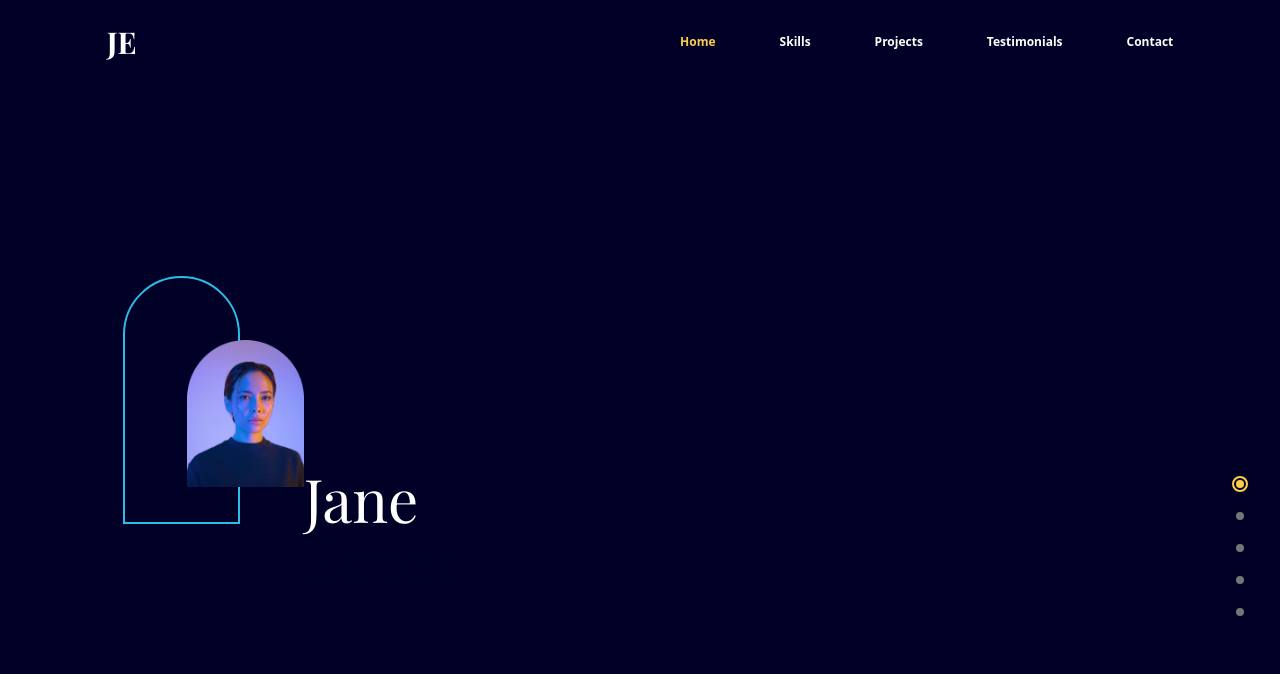
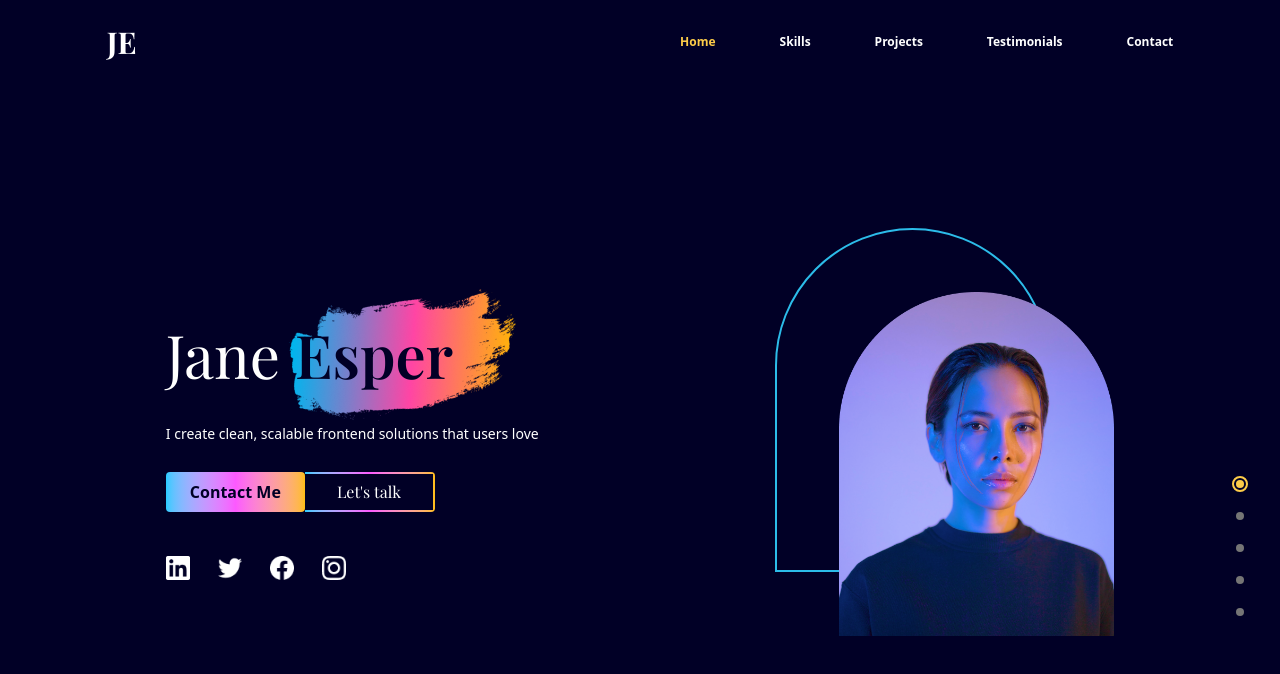
Before and after one commit to AsfandG/portfolio, a React (Vite) app: page / in a window 1280 px wide. Shown: the top 674 px of the page. Built offline with nearby package versions, Linux system fonts and the light colour scheme; a web font is replaced by a local one.

Commit message:
home view completed

```diff
--- a/src/components/landing.jsx
+++ b/src/components/landing.jsx
@@ -2,6 +2,8 @@ import React from "react";
 import useMediaQuery from "../hooks/useMediaQuery";
 import ProfileImage from "../assets/profile-image.png";
 import { motion } from "motion/react";
+import AnchorLink from "react-anchor-link-smooth-scroll";
+import SocialMediaIcons from "./social-media-icons";
 
 const Landing = ({ setSelectedPage }) => {
   const isAboveMediumScreens = useMediaQuery("(min-width:1060px)");
@@ -9,7 +11,7 @@ const Landing = ({ setSelectedPage }) => {
   return (
     <section
       id="home"
-      className="laptop:flex laptop:justify-between laptop:items-center laptop:h-full gap-16 py-10"
+      className="laptop:flex laptop:justify-around laptop:items-center laptop:h-full gap-12 py-10"
     >
       {/* Image */}
       <div className="laptop:order-2 flex justify-center basis-2/6 z-10 mt-16 laptop:mt-32">
@@ -18,7 +20,7 @@ const Landing = ({ setSelectedPage }) => {
             <img
               src={ProfileImage}
               alt="profile"
-              className="hover:filter hover:saturate-200 transition duration-200 z-10 w-full max-w-[400px] laptop:max-w-[600px]"
+              className="hover:filter hover:saturate-200 transition duration-200 z-10 w-full max-w-[400px] laptop:max-w-[500px]"
             />
           </div>
         ) : (
@@ -28,9 +30,9 @@ const Landing = ({ setSelectedPage }) => {
             className="hover:filter hover:saturate-200 transition duration-200 z-10 w-3/5 max-w-[350px] laptop:max-w-[550px]"
           />
         )}
-
+      </div>
       {/* Main Section */}
-        <div className="z-30 basis-3/6 mt-12 laptop:mt-32">
+      <div className="z-30 basis-2/5 mt-12 laptop:mt-32">
         <motion.div
           initial="hidden"
           whileInView="visible"
@@ -43,12 +45,60 @@ const Landing = ({ setSelectedPage }) => {
         >
           <p className="text-6xl font-playfair z-10 text-center laptop:text-start">
             Jane{" "}
-              <span className="mobile:relative mobile:text-deep-blue mobile:font-semibold z-20">
+            <span className="mobile:relative mobile:text-deep-blue mobile:font-semibold z-20 mobile:before:content-[var(--brush)] before:absolute before:-left-[25px] before:-top-[70px] before:z-[-1]">
               Esper
             </span>
           </p>
+
+          <p className="mt-10 mb-7 text-sm text-center laptop:text-start">
+            I create clean, scalable frontend solutions that users love
+          </p>
         </motion.div>
+
+        {/* Call To Actions */}
+        <motion.div
+          className="flex mt-5 justify-center laptop:justify-start"
+          initial="hidden"
+          whileInView="visible"
+          viewport={{ once: true, amount: 0.5 }}
+          transition={{ delay: 0.2, duration: 0.5 }}
+          variants={{
+            hidden: { opacity: 0, x: -50 },
+            visible: { opacity: 1, x: 0 },
+          }}
+        >
+          <AnchorLink
+            className="bg-linear-to-r from-[#24cbff] via-[#fc59ff] to-[#ffbd0c] text-deep-blue rounded-sm py-2 px-6 font-semibold hover:bg-blue hover:text-white transition duration-500 "
+            onClick={() => setSelectedPage("contact")}
+            href="#contact"
+          >
+            Contact Me
+          </AnchorLink>
+
+          <AnchorLink
+            className=" rounded-r-sm bg-linear-to-r from-[#24cbff] via-[#fc59ff] to-[#ffbd0c] py-0.5 pr-0.5"
+            onClick={() => setSelectedPage("contact")}
+            href="#contact"
+          >
+            <div className="bg-deep-blue hover:text-red transition duration-500 w-full h-full flex items-center justify-center font-playfair px-8">
+              Let's talk
             </div>
+          </AnchorLink>
+        </motion.div>
+
+        <motion.div
+          className="flex mt-5 justify-center laptop:justify-start"
+          initial="hidden"
+          whileInView="visible"
+          viewport={{ once: true, amount: 0.5 }}
+          transition={{ delay: 0.4, duration: 0.5 }}
+          variants={{
+            hidden: { opacity: 0, x: -50 },
+            visible: { opacity: 1, x: 0 },
+          }}
+        >
+          <SocialMediaIcons />
+        </motion.div>
       </div>
     </section>
   );
--- /dev/null
+++ b/src/components/social-media-icons.jsx
@@ -0,0 +1,45 @@
+import linkedInIcon from "../assets/linkedin.png";
+import facebook from "../assets/facebook.png";
+import instagram from "../assets/instagram.png";
+import twitter from "../assets/twitter.png";
+
+const SocialMediaIcons = () => {
+  return (
+    <div className="flex justify-center laptop:justify-start my-6 gap-7">
+      <a
+        href="http://www.linkedIn.com"
+        target="_blank"
+        rel="noreferrer"
+        className="hover:opacity-50 transition duration-500 size-6"
+      >
+        <img src={linkedInIcon} alt="linkedin-link" />
+      </a>
+      <a
+        href="http://www.twitter.com"
+        target="_blank"
+        rel="noreferrer"
+        className="hover:opacity-50 transition duration-500 size-6"
+      >
+        <img src={twitter} alt="twitter-link" />
+      </a>
+      <a
+        href="http://www.facebook.com"
+        target="_blank"
+        rel="noreferrer"
+        className="hover:opacity-50 transition duration-500 size-6"
+      >
+        <img src={facebook} alt="facebook-link" />
+      </a>
+      <a
+        href="http://www.instagram.com"
+        target="_blank"
+        rel="noreferrer"
+        className="hover:opacity-50 transition duration-500 size-6"
+      >
+        <img src={instagram} alt="instagram-link" />
+      </a>
+    </div>
+  );
+};
+
+export default SocialMediaIcons;
--- a/src/index.css
+++ b/src/index.css
@@ -14,6 +14,8 @@
   --breakpoint-mobile: 30rem; /* 480px */
   --breakpoint-tablet: 48rem; /* 768px */
   --breakpoint-laptop: 66.25rem; /* 1060px */
+
+  --brush: url("./assets/brush.png");
 }
 
 html,
```
Also changed, not shown: src/assets/profile.jpg (added). Lines whose indentation alone changed are shown as unchanged.
